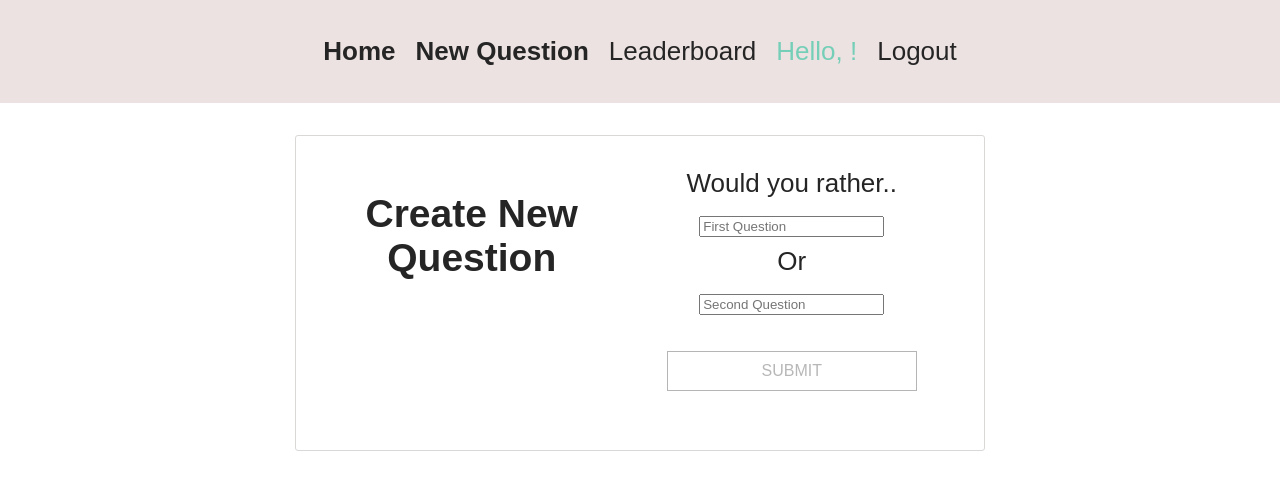
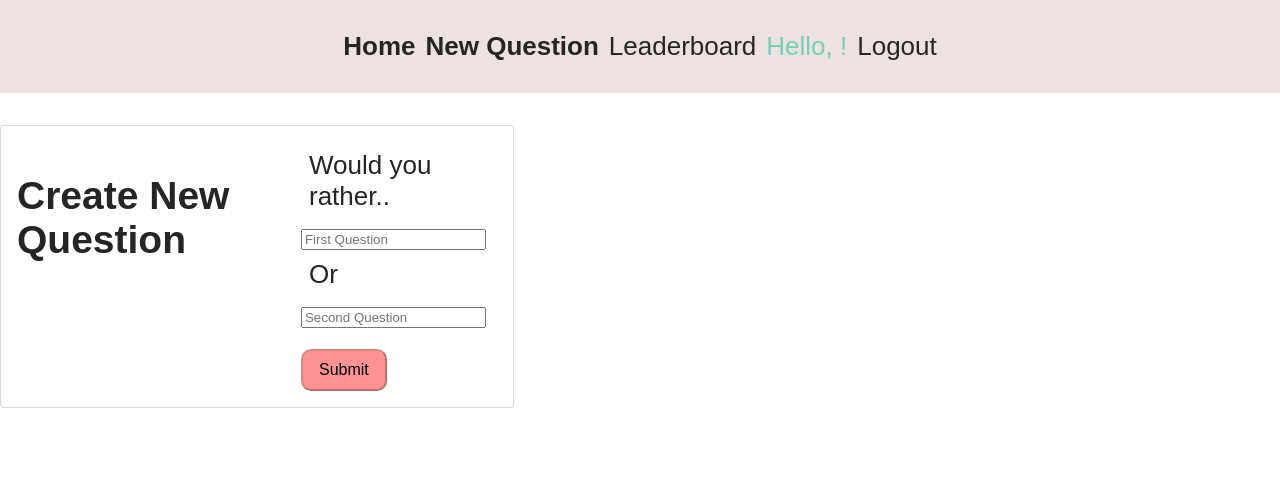
Before and after one commit to Widell79/would-you-rather, a React (Create React App) app: page /add in a window 1280 px wide. Both pictures are taken after a click on the button "Sign in". Shown: the top 490 px of the page. Built offline with nearby package versions, Linux system fonts and the light colour scheme.

Commit message:
style: trying new style

```diff
--- a/src/components/Home.js
+++ b/src/components/Home.js
@@ -21,8 +21,9 @@ const Home = () => {
   const answered = answeredQuestionsInfo(users, authedUser, questions);
 
   return (
-    <div>
-      <h3 className="center">Unanswered Questions</h3>
+    <div className="grid-container">
+      <div className="grid-item">
+        <h3>Unanswered Questions</h3>
         <ul>
           {unanswered.map((question) => (
             <li key={question.id}>
@@ -36,7 +37,9 @@ const Home = () => {
             </li>
           ))}
         </ul>
-      <h3 className="center">Answered Questions</h3>
+      </div>
+      <div>
+        <h3>Answered Questions</h3>
         <ul>
           {answered.map((question) => (
             <li key={question.id}>
@@ -51,6 +54,7 @@ const Home = () => {
           ))}
         </ul>
       </div>
+    </div>
   );
 };
 
--- a/src/components/NewQuestion.js
+++ b/src/components/NewQuestion.js
@@ -57,7 +57,7 @@ const NewQuestion = () => {
               onChange={questionTwoHandler}
             />
             <button
-              className="btn"
+              className="my-btn"
               type="submit"
               disabled={questionOne === "" || questionTwo === ""}
             >
--- a/src/components/Question.js
+++ b/src/components/Question.js
@@ -16,7 +16,7 @@ const Question = ({ author, optionOne, optionTwo, id, timestamp }) => {
   return (
     <div className="question">
       <img src={avatar} alt={`Avatar of ${name}`} className="avatar" />
-      <div className="info">
+      <div className="center">
         <div>
           <span>{name} asks</span>:
           <ul>
--- a/src/index.css
+++ b/src/index.css
@@ -3,7 +3,7 @@ body {
   padding: 0;
   font-family: sans-serif;
   color: #252525;
-  text-align: center;
+
   font-size: calc(10px + 2vmin);
 }
 
@@ -22,6 +22,17 @@ p {
   padding: 10px;
   border: 1px solid #dad7d7;
   background: #d3e0dc;
+  text-align: center;
+}
+
+.grid-container {
+  display: grid;
+  grid-template-columns: 1fr 1fr;
+  grid-gap: 10px;
+}
+
+.grid-item {
+  margin-left: 20rem;
 }
 
 .form-control {
@@ -40,15 +51,15 @@ p {
   position: relative;
 }
 
-.btn:hover {
-  border-color: rgba(0, 0, 0, 0.5);
-  text-decoration: none;
-}
-
-.btn:focus {
-  outline: 0;
-  font-weight: 700;
-  border-width: 2px;
+.my-btn {
+  display: inline-block;
+  background: #ff9292;
+  padding: 10px 16px;
+  border-radius: 10px;
+  margin-top: 20px;
+  font-size: 1rem;
+  color: black;
+  cursor: pointer;
 }
 
 .center {
@@ -81,7 +92,7 @@ ul {
 
 li {
   list-style-type: none;
-  padding: 10px;
+  padding: 5px;
   text-decoration: none;
 }
 
@@ -105,10 +116,11 @@ li p {
 
 .question {
   width: 100%;
-  max-width: 40rem;
-  padding: 1.5rem;
+  max-width: 30rem;
+  padding: 1rem;
   display: flex;
-  margin: auto;
+  justify-content: center;
+
   border: 1px solid #dad7d7;
   border-radius: 3px;
 }
@@ -118,8 +130,6 @@ li p {
 }
 
 .info {
-  display: flex;
-  margin: auto;
 }
 
 .votes {
```
Lines whose indentation alone changed are shown as unchanged.
